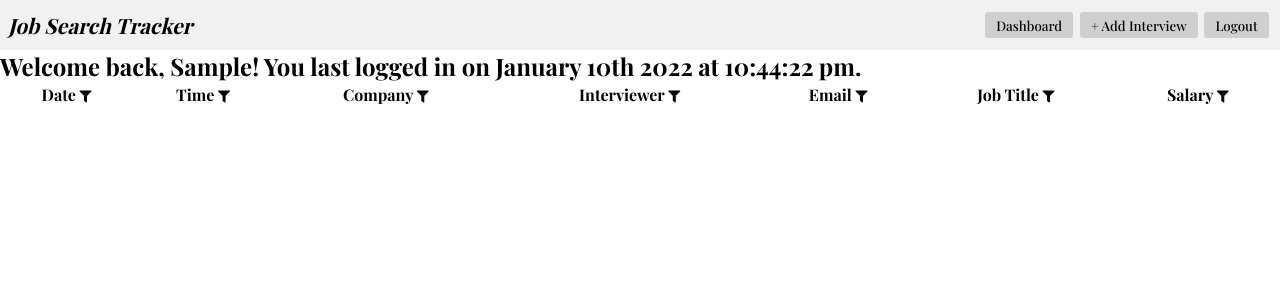
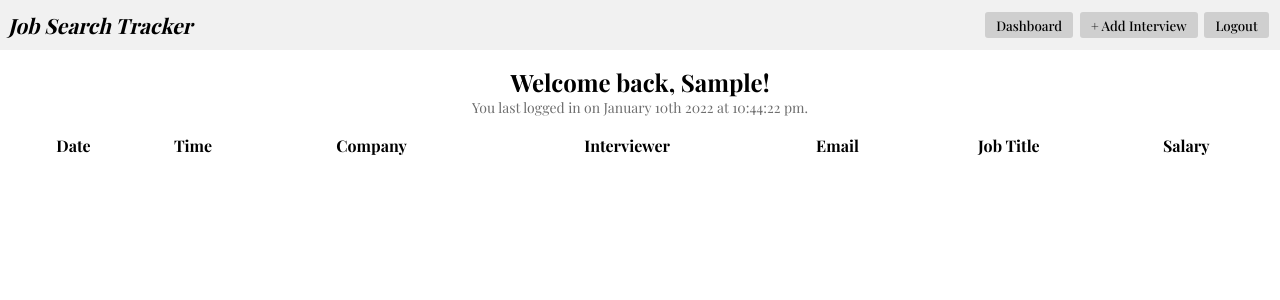
Before and after one commit to spell-landon/application-tracker-react, a React (Create React App) app: page /login in a window 1280 px wide. Both pictures are taken after typing "Sample", "Sample" into the empty fields and a click on the input "Login". Shown: the top 300 px of the page. Built offline with nearby package versions, Linux system fonts and the light colour scheme; a web font is replaced by a local one.

Commit message:
Add more styling

```diff
--- a/src/components/Dashboard/Dashboard.jsx
+++ b/src/components/Dashboard/Dashboard.jsx
@@ -21,32 +21,37 @@ function Dashboard({ data, setData }) {
 
   return (
     <div className={styles.dbContainer}>
-      <h1>
-        Welcome back, {user.username}! You last logged in on {user.lastLogIn}.
-      </h1>
+      <h1>Welcome back, {user.username}!</h1>
+      <p>
+        You last logged in on {user.lastLogIn}.
+      </p>
       <table className='table-sortable'>
         <thead>
           <tr>
+            <th>Date {/* <i className='fas fa-filter'></i> */}</th>
             <th>
-              Date <i className='fas fa-filter'></i>
+              Time
+              {/* <i className='fas fa-filter'></i> */}
             </th>
             <th>
-              Time <i className='fas fa-filter'></i>
+              Company
+              {/* <i className='fas fa-filter'></i> */}
             </th>
             <th>
-              Company <i className='fas fa-filter'></i>
+              Interviewer
+              {/* <i className='fas fa-filter'></i> */}
             </th>
             <th>
-              Interviewer <i className='fas fa-filter'></i>
+              Email
+              {/* <i className='fas fa-filter'></i> */}
             </th>
             <th>
-              Email <i className='fas fa-filter'></i>
+              Job Title
+              {/* <i className='fas fa-filter'></i> */}
             </th>
             <th>
-              Job Title <i className='fas fa-filter'></i>
-            </th>
-            <th>
-              Salary <i className='fas fa-filter'></i>
+              Salary
+              {/* <i className='fas fa-filter'></i> */}
             </th>
             {/* <th>
               Remote <i className='fas fa-filter'></i>
--- a/src/components/Dashboard/Dashboard.module.css
+++ b/src/components/Dashboard/Dashboard.module.css
@@ -1,9 +1,17 @@
 .dbContainer {
-    height: 100%;
-
+  height: calc(100vh - 50px);
+  padding: 1rem;
 }
 .dbContainer > h1 {
   font-size: 24px;
+  text-align: center;
+}
+.dbContainer > p {
+  font-size: 14px;
+  color: rgb(110, 110, 110);
+  font-weight: 400;
+  text-align: center;
+  margin-bottom: 1rem;
 }
 .dbContainer i {
   font-size: 12px;
@@ -12,7 +20,6 @@
   width: 100%;
   border: none;
   /* background-color: blue; */
-
 }
 .dbContainer > table > tbody {
   /* background-color: white; */
```
Lines whose indentation alone changed are shown as unchanged.
